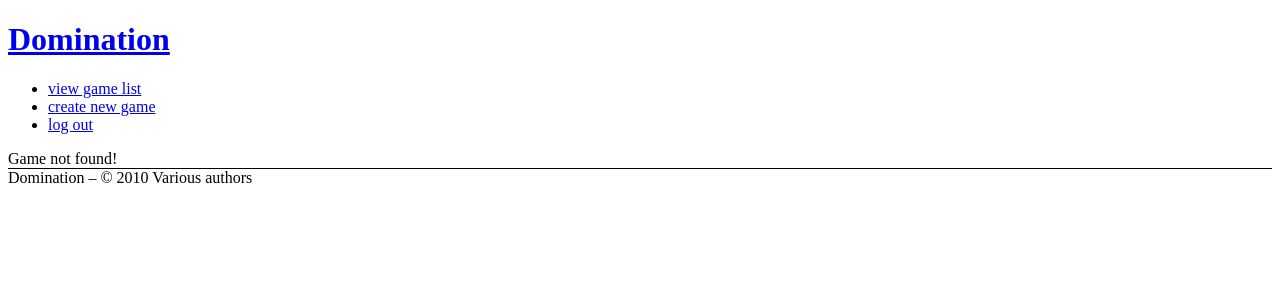
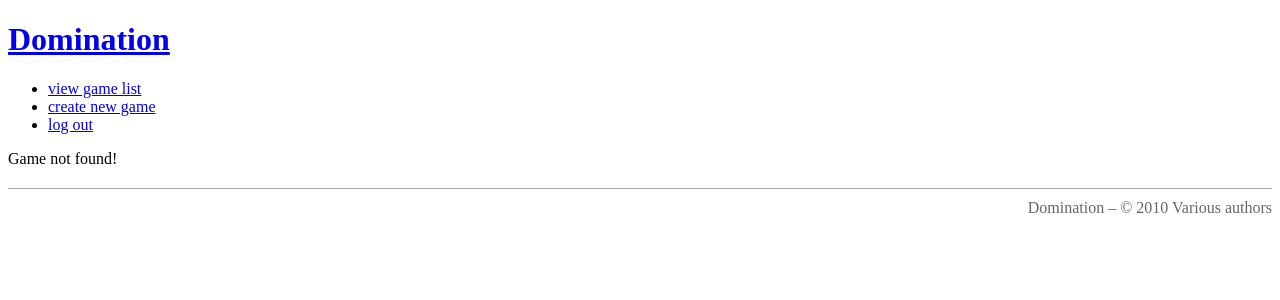
Before and after one commit to xoraxax/domination, a Flask app: a page that uses domination/templates/base.html in a window 1280 px wide. Shown: the top 300 px of the page. Run offline with Flask 2, Linux system fonts and the light colour scheme; the visitor is signed in with stand-in values (Sample User, id 1); parts of the project's set-up code (start-up, migrations or seed data) failed here and were passed over; some libraries are stand-ins or nearby versions.

Commit message:
Add some spacing for the footer.

```diff
--- a/domination/static/style.css
+++ b/domination/static/style.css
@@ -1,4 +1,5 @@
-#footer { border-top: 1px solid black; }
+#footer { margin-top: 20px; border-top: 1px solid #AAAAAA; padding-top: 10px;
+          text-align: right; color: #666666; }
 
 .card { display: inline-block; width: 9em; padding: 0.5em; margin: 0.5em; }
 .card h4 { margin-top: 0px; margin-bottom: 0.8em; }
```
